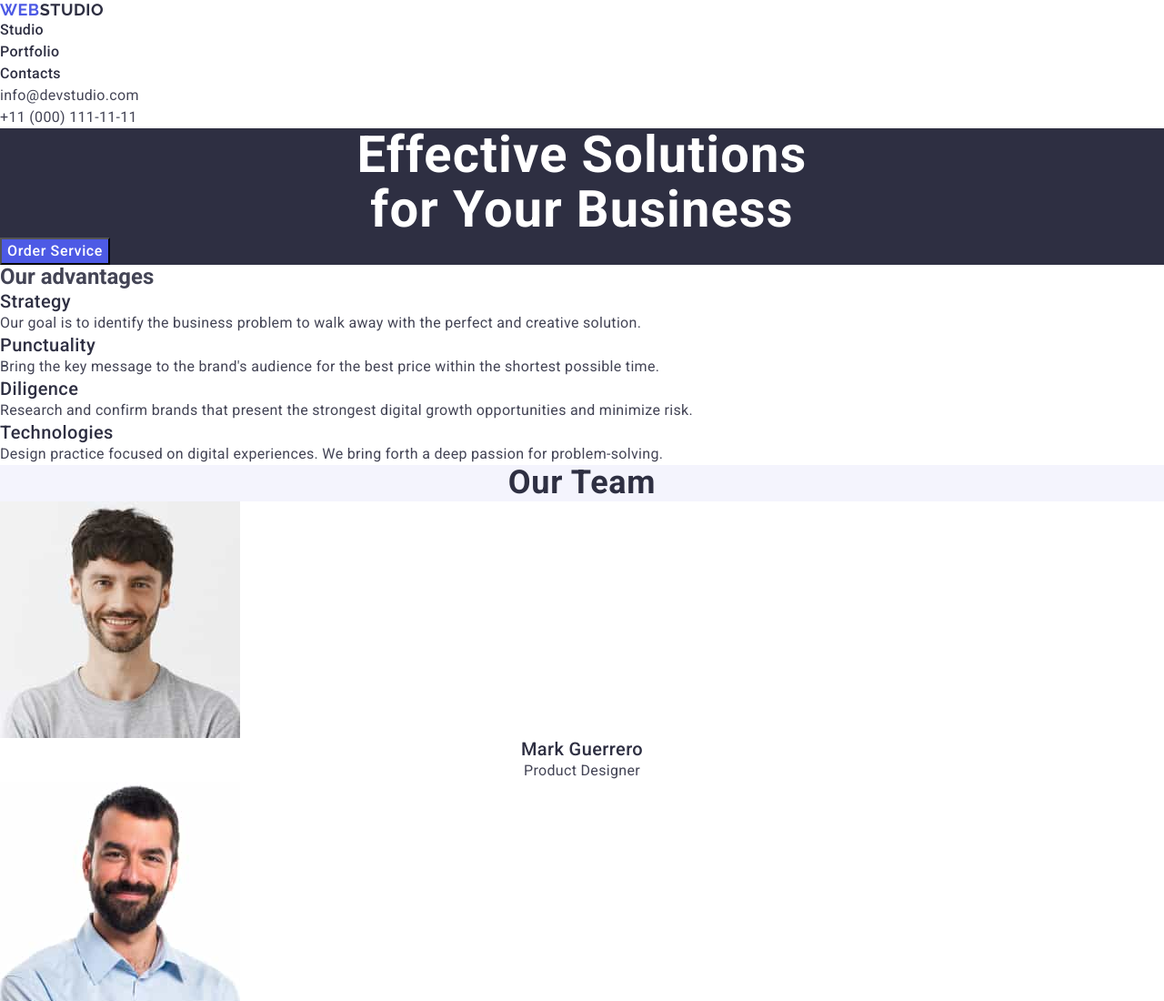
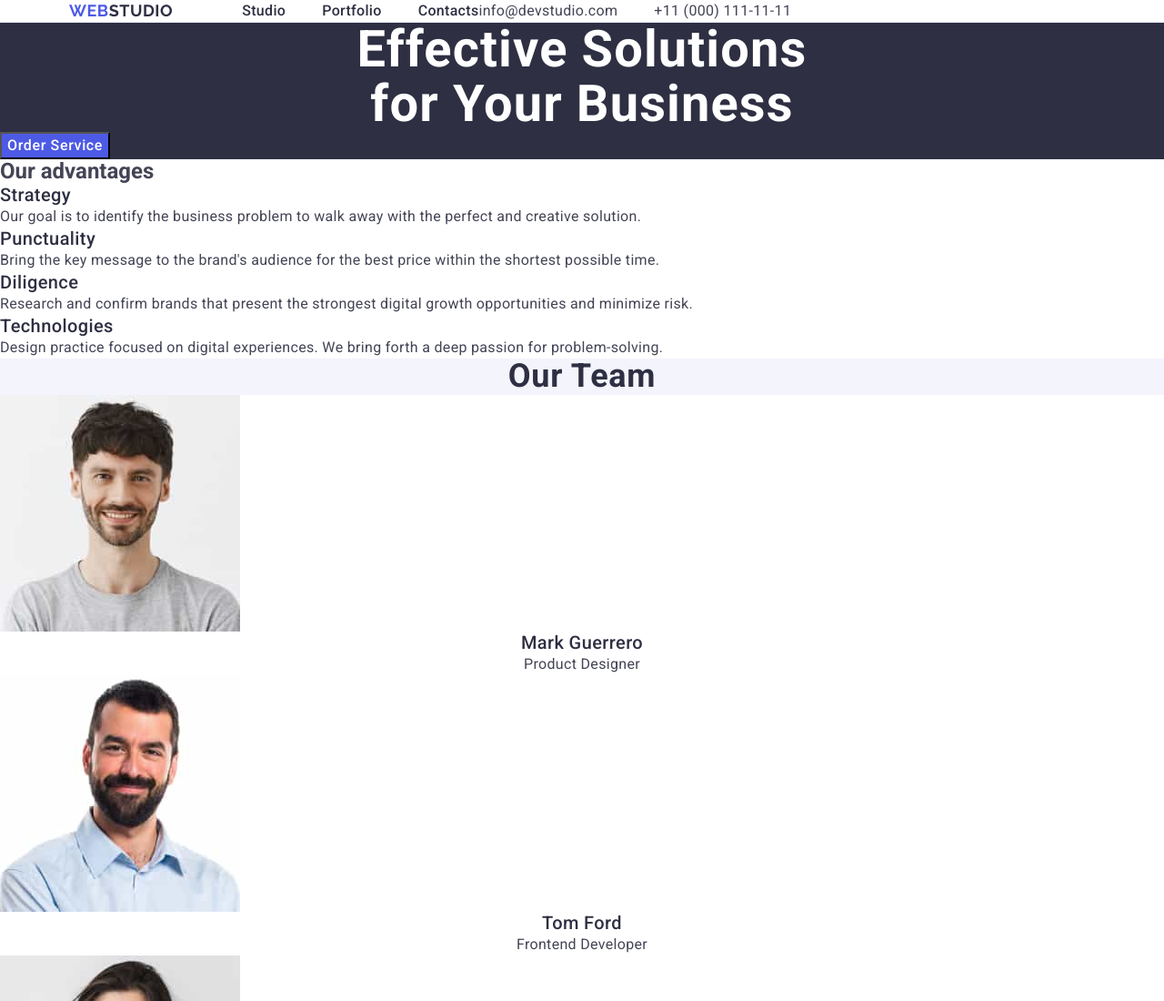
Before and after one commit to KoliaKosyanenko/goit-markup-hw-03, a plain HTML site: page index.html in a window 1280 px wide. Shown: the top 1100 px of the page at 91% size. Drawn offline with nearby package versions, Linux system fonts and the light colour scheme.

Commit message:
styles for header

```diff
--- a/css/styles.css
+++ b/css/styles.css
@@ -31,6 +31,25 @@ img {
     display: block;
 }
 
+.head-border {
+    border-bottom: 1px solid #e7e9fc;
+}
+
+.header-container {
+    display: flex;
+}
+
+.container {
+    width: 1158px;
+    margin: 0 auto;
+    padding: 0 15px;
+}
+
+.navigation {
+    display: flex;
+    align-items: center;
+}
+
 .logo {
     font-family: "Raleway" ,sans-serif;
     font-weight: 700;
@@ -39,28 +58,40 @@ img {
     letter-spacing: 0.03em;
     text-transform: uppercase;
     color: #4d5ae5;
+    margin-right: 76px;
 }
 
 .black-logo {
     color: #2E2F42;
 }
 
-.nav-text {
+.menu {
     color: #2E2F42;
     font-size: 16px;
     line-height: 1.5;
     font-weight: 500;
     letter-spacing: 0.02em;
+    padding: 24px 0;
 }
 
-.nav-text:hover
-,.nav-text:focus
-,.nav-text:active{
+.menu:hover
+,.menu:focus
+,.menu:active{
     color: #404BBF;
+}
+
+.nav-menu {
+    display: flex;
+    gap: 40px;
 }
 
 .nav-address {
     font-style: normal;
+}
+
+.address-container {
+    display: flex;
+    gap: 40px;
 }
 
 .contact-text {
--- a/index.html
+++ b/index.html
@@ -12,20 +12,20 @@
 </head>
 <body>
 
-    <header>
-        <div>
-            <nav>
+    <header class="head-border">
+        <div class="header-container container">
+            <nav class="navigation">
                 <a href="./index.html" class="logo">Web<span class="black-logo">Studio</span></a>
-                <ul>
-                    <li><a href="./index.html" class="nav-text">Studio</a></li>
-                    <li><a href="" class="nav-text">Portfolio</a></li>
-                    <li><a href="" class="nav-text">Contacts</a></li>
+                <ul class="nav-menu">
+                    <li><a href="./index.html" class="menu">Studio</a></li>
+                    <li><a href="" class="menu">Portfolio</a></li>
+                    <li><a href="" class="menu">Contacts</a></li>
                 </ul>
             </nav>
           <address class="nav-address">
-                <ul>
-                    <li><a href="mailto:info@devstudio.com" class="contact-text">info@devstudio.com</a></li>
-                    <li><a href="tel:+110001111111" class="contact-text">+11 (000) 111-11-11</a></li>
+                <ul class="address-container">
+                    <li><a href="mailto:info@devstudio.com" class="contact-text menu">info@devstudio.com</a></li>
+                    <li><a href="tel:+110001111111" class="contact-text menu">+11 (000) 111-11-11</a></li>
                 </ul>
          </address>
         </div>
```
